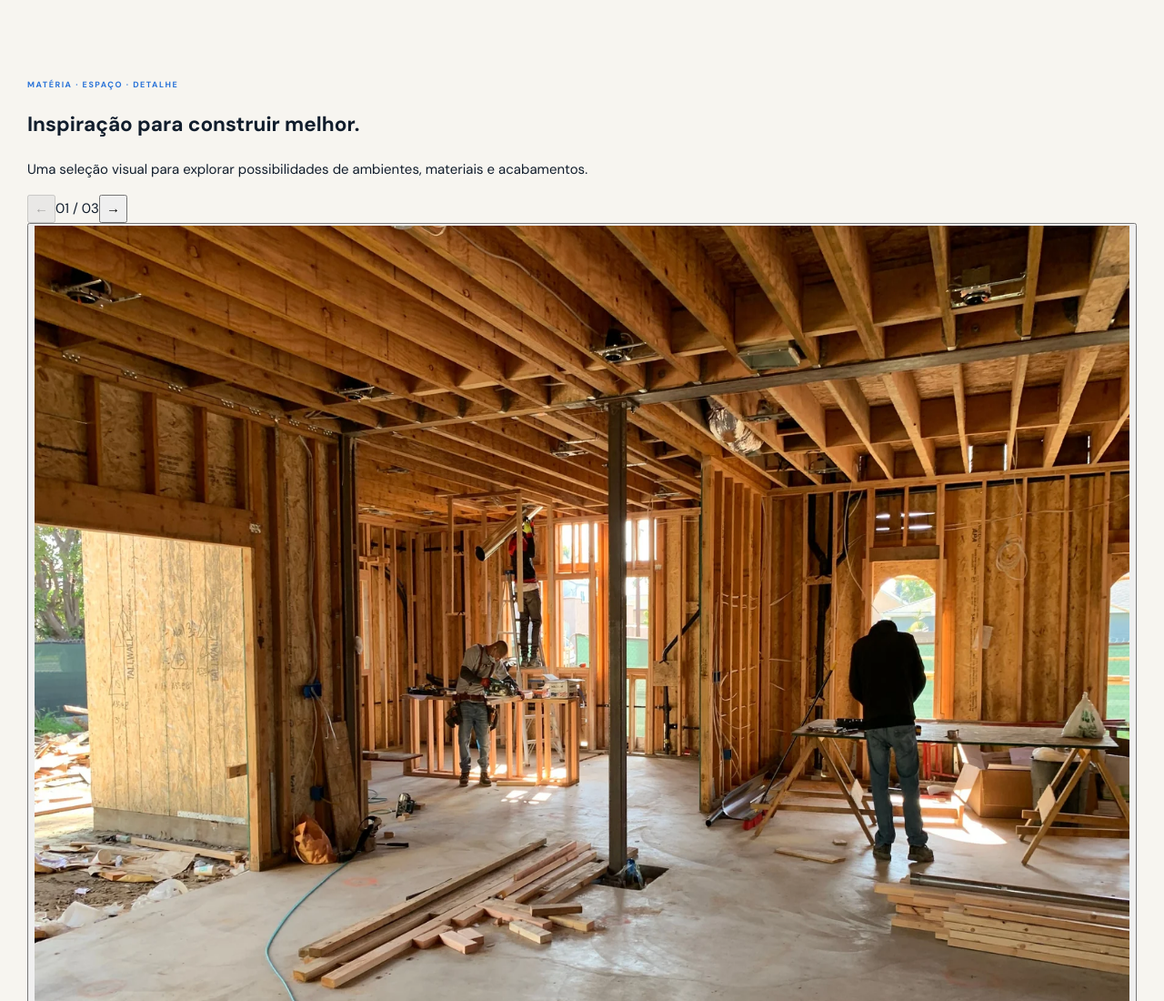
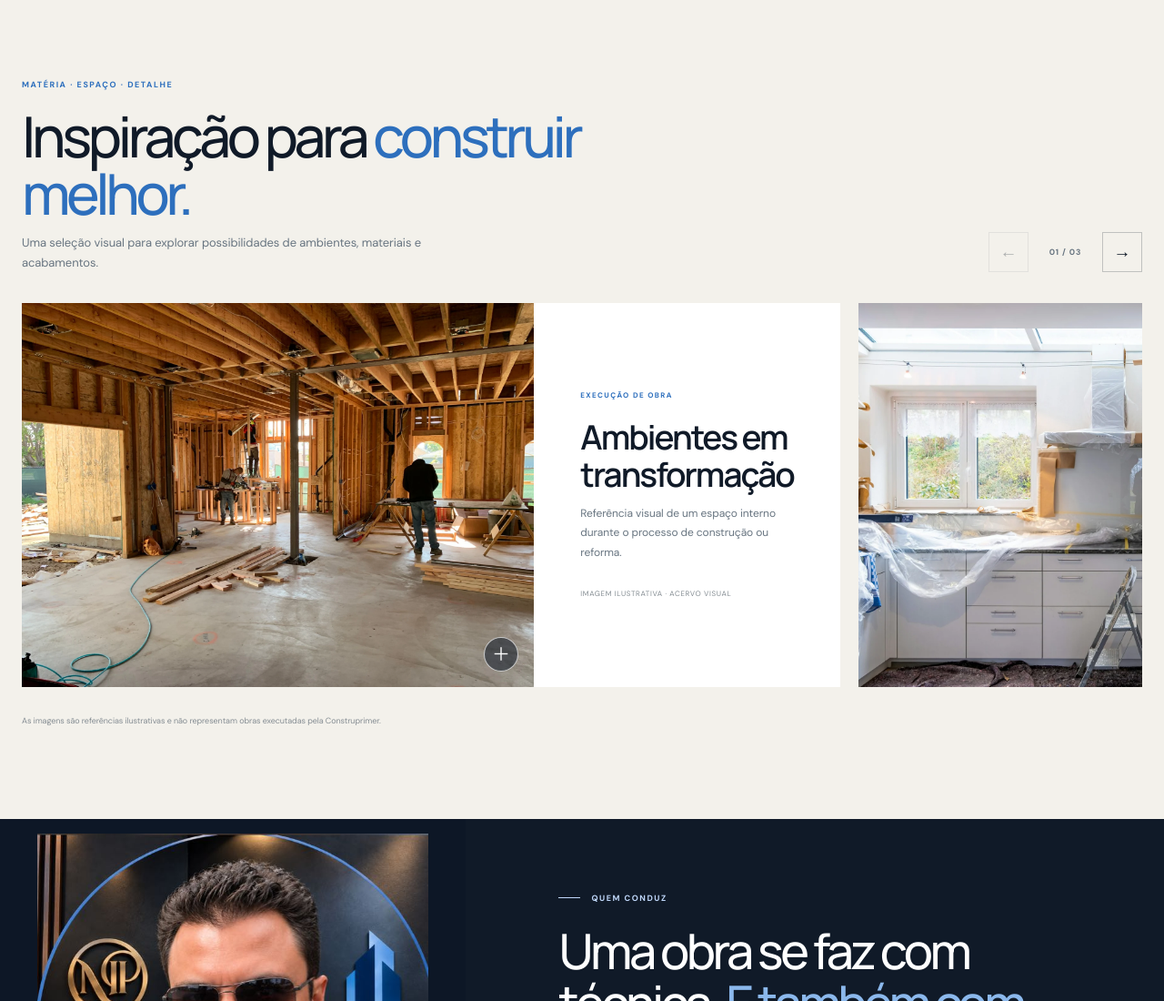
Before and after one commit to construprimermarketing-a11y/construprimer, a plain HTML site: page public/index.html in a window 1280 px wide. Shown: the part 1700-2800 px from the top of the page at 91% size. Drawn offline with Linux system fonts and the light colour scheme.

Commit message:
Atualiza sistema visual premium e carrossel

```diff
--- a/public/css/styles.css
+++ b/public/css/styles.css
@@ -677,3 +677,69 @@ body.has-scrolled .site-header { background:rgba(250,249,246,.985); box-shadow:0
   .page-hero-image { animation:none; }
   .service-card-interactive,.service-card-link span,.site-header { transition:none; }
 }
+
+
+/* Premium editorial visual system and accessible image carousel */
+:root {
+  --ink: #101a28;
+  --ink-soft: #25364a;
+  --blue: #2d6fbd;
+  --blue-light: #8bb8ec;
+  --paper: #f8f7f3;
+  --cream: #efeee8;
+  --muted: #687581;
+  --line: rgba(16, 26, 40, .13);
+  --content: 1280px;
+}
+body { letter-spacing: -.006em; }
+.site-header { box-shadow: 0 8px 28px rgba(16,26,40,.035); }
+.button { border-radius: 2px; }
+.button-primary { box-shadow: 0 8px 22px rgba(45,111,189,.18); }
+.button:focus-visible, a:focus-visible, button:focus-visible, input:focus-visible, select:focus-visible, textarea:focus-visible, summary:focus-visible {
+  outline: 3px solid rgba(45,111,189,.62);
+  outline-offset: 3px;
+}
+.visual-showcase { overflow: hidden; background: #f3f1eb; }
+.visual-showcase-heading { margin-bottom: 34px; display: flex; align-items: end; justify-content: space-between; gap: 30px; }
+.visual-showcase-heading > div:first-child { max-width: 680px; }
+.visual-showcase-heading h2 { margin: 18px 0 12px; font-family: var(--font-display); font-size: clamp(38px,5vw,62px); font-weight: 500; line-height: 1.02; letter-spacing: -.07em; }
+.visual-showcase-heading h2 em { color: var(--blue); font-style: normal; }
+.visual-showcase-heading p { max-width: 500px; margin: 0; color: var(--muted); font-size: 13px; }
+.visual-carousel-controls { display: flex; align-items: center; gap: 13px; flex-shrink: 0; }
+.visual-carousel-controls button { width: 44px; height: 44px; border: 1px solid rgba(16,26,40,.22); background: transparent; color: var(--ink); font-size: 19px; cursor: pointer; transition: background .2s,color .2s,border-color .2s; }
+.visual-carousel-controls button:hover:not(:disabled) { border-color: var(--ink); background: var(--ink); color: white; }
+.visual-carousel-controls button:disabled { opacity: .3; cursor: not-allowed; }
+.visual-carousel-count { min-width: 55px; color: var(--muted); font-size: 9px; font-weight: 700; letter-spacing: .1em; text-align: center; font-variant-numeric: tabular-nums; }
+.visual-carousel { overflow: hidden; }
+.visual-carousel-track { display: flex; gap: 20px; overflow-x: auto; padding: 0 0 14px; scroll-snap-type: x mandatory; scrollbar-width: thin; scrollbar-color: rgba(16,26,40,.28) transparent; }
+.visual-slide { min-width: min(76%, 900px); display: grid; grid-template-columns: 1.35fr .65fr; background: white; scroll-snap-align: start; }
+.visual-slide-image { position: relative; min-width: 0; min-height: 390px; padding: 0; overflow: hidden; border: 0; background: #dedbd3; cursor: zoom-in; }
+.visual-slide-image img { width: 100%; height: 100%; min-height: 390px; display: block; object-fit: cover; transition: transform .7s cubic-bezier(.2,.75,.25,1); }
+.visual-slide-image:hover img { transform: scale(1.035); }
+.visual-slide-zoom { position: absolute; right: 17px; bottom: 17px; width: 38px; height: 38px; display: grid; place-items: center; border: 1px solid rgba(255,255,255,.7); border-radius: 50%; background: rgba(16,26,40,.55); color: white; font-size: 20px; }
+.visual-slide-copy { align-self: center; padding: clamp(25px,4vw,52px); }
+.visual-slide-copy .eyebrow { font-size: 8px; }
+.visual-slide-copy h3 { margin: 20px 0 12px; font-family: var(--font-display); font-size: clamp(25px,3vw,37px); font-weight: 600; line-height: 1.1; letter-spacing: -.055em; }
+.visual-slide-copy p { color: var(--muted); font-size: 12px; line-height: 1.8; }
+.visual-slide-copy small { display: block; margin-top: 28px; color: #858d93; font-size: 8px; letter-spacing: .08em; text-transform: uppercase; }
+.visual-showcase-note { margin: 16px 0 0; color: #858d93; font-size: 9px; }
+.reference-photo img { aspect-ratio: 1.35 / 1; object-fit: cover; }
+.reference-photo .gallery-image-button { width: 100%; display: block; padding: 0; border: 0; background: transparent; cursor: zoom-in; }
+@media (max-width: 820px) {
+  .visual-showcase-heading { align-items: flex-start; flex-direction: column; }
+  .visual-slide { min-width: 88%; grid-template-columns: 1fr; }
+  .visual-slide-image, .visual-slide-image img { min-height: 320px; max-height: 420px; }
+  .visual-slide-copy { padding: 24px; }
+}
+@media (max-width: 560px) {
+  .visual-showcase { padding-right: 0; padding-left: 20px; }
+  .visual-showcase .section-inner { padding-right: 20px; }
+  .visual-slide { min-width: 91%; }
+  .visual-slide-image, .visual-slide-image img { min-height: 245px; max-height: 280px; }
+  .visual-carousel-controls { align-self: stretch; }
+  .visual-carousel-controls button { width: 40px; height: 40px; }
+}
+@media (prefers-reduced-motion: reduce) {
+  .visual-carousel-track { scroll-behavior: auto; }
+  .visual-slide-image img { transition: none; }
+}
```
